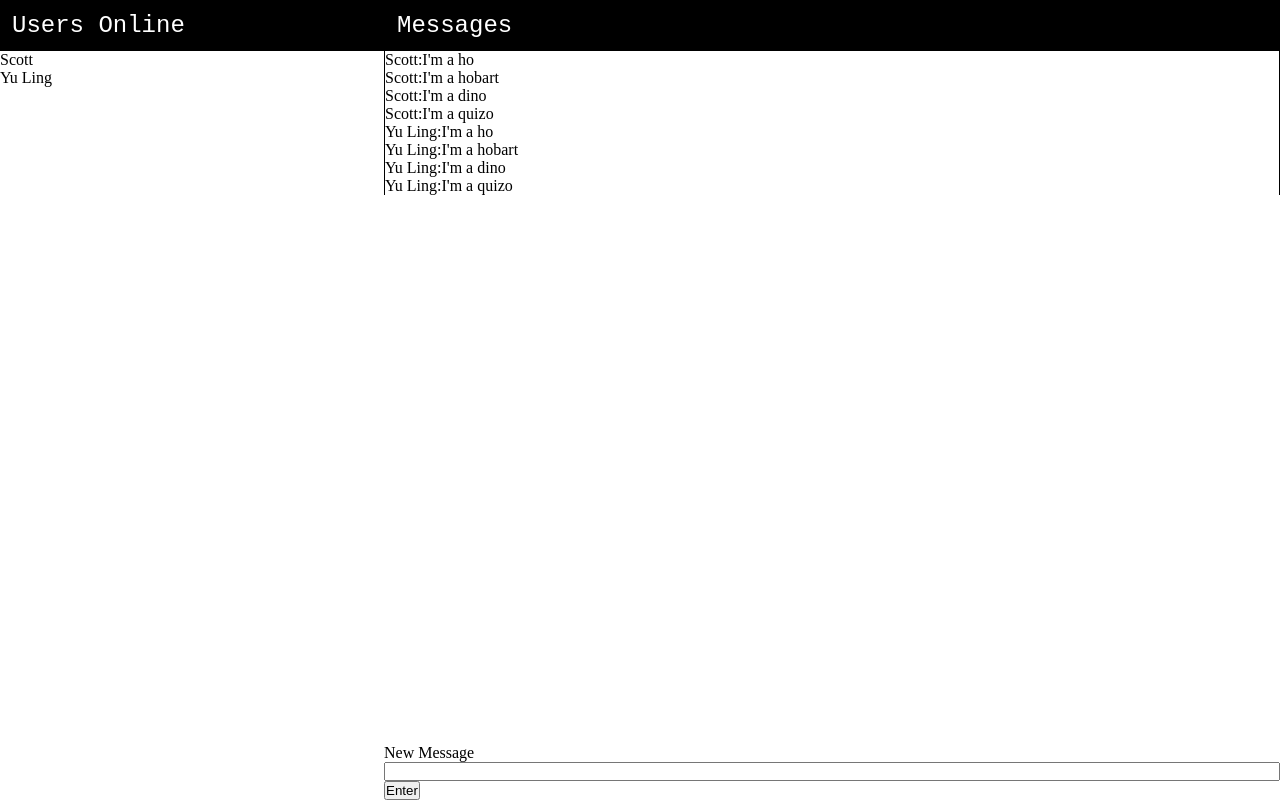
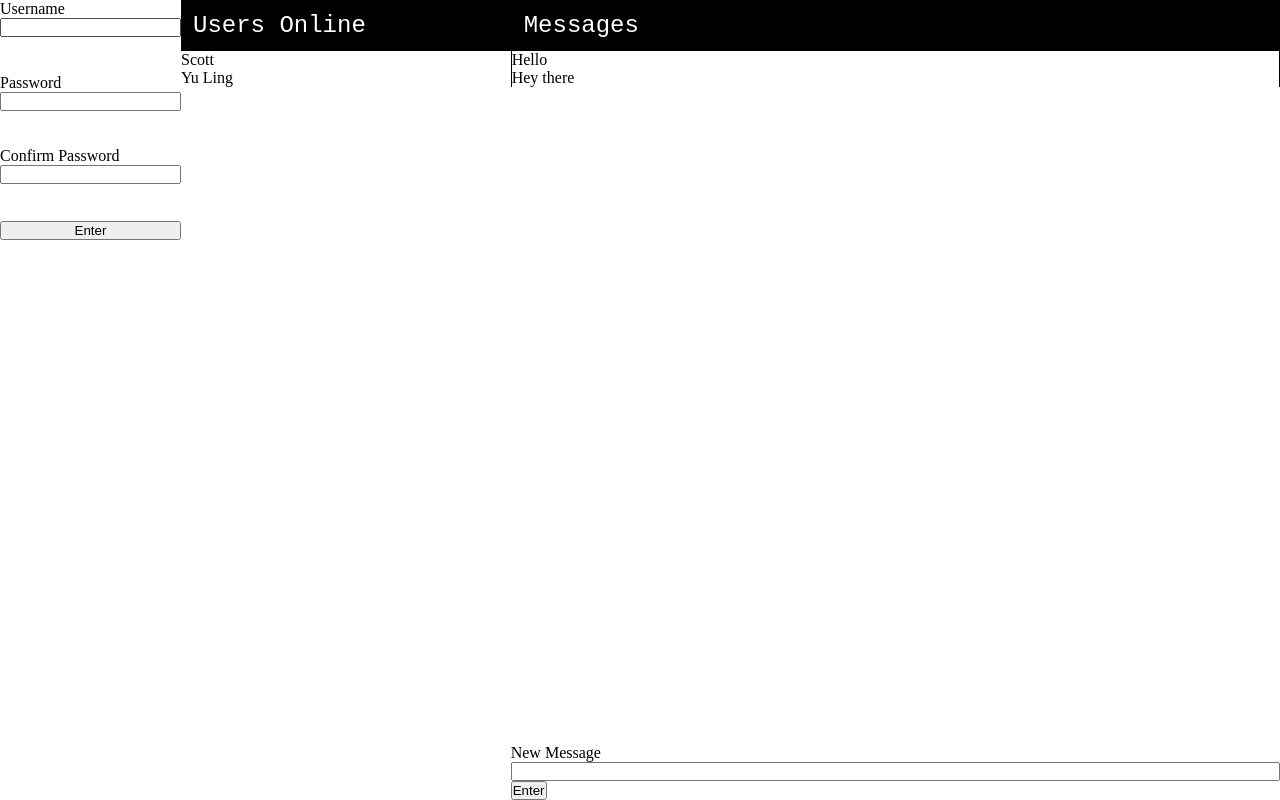
Before and after one commit to skillitzimberg/les-chats, a React (Create React App) app in the folder client/: page / in a window 1280 px wide. Built offline with nearby package versions, Linux system fonts and the light colour scheme.

Commit message:
WIP: registering a new user

```diff
--- a/client/src/App.js
+++ b/client/src/App.js
@@ -3,33 +3,40 @@ import "./App.css";
 import Users from "./Users";
 import Messages from "./Messages";
 import ChatForm from "./ChatForm";
-import userData from "./Dummy_Data/userData";
+import Registration from "./Registration";
+import { usersData, messagesData } from "./Dummy_Data/chatData";
 
 function App() {
-  const [data, setData] = useState(userData);
+  const [users, setUsers] = useState(usersData);
+  const [messages, setMessages] = useState(messagesData);
 
   function handleNewMessage(message) {
-    data[0].messages.push({ timeStamp: Date.now(), text: message });
-    setData(data);
-    console.log(data);
+    const newMessage = { timeStamp: Date.now(), text: message };
+    setMessages([...messages, newMessage]);
+  }
+
+  function handleNewUser(username, password) {
+    const newUser = {
+      id: users.length + 1,
+      username: username,
+      password: password,
+    };
+    setUsers([...users, newUser]);
+    console.log(users);
   }
 
   return (
     <main className="App">
+      <Registration handleNewUser={handleNewUser} />
       <section id="sidebar">
-        <Users userNames={userNames(data)} />
+        <Users users={users} />
       </section>
       <section id="chats">
-        <Messages userData={data} />
+        <Messages messages={messages} />
         <ChatForm handleNewMessage={handleNewMessage} />
       </section>
     </main>
   );
 }
 
-const userNames = (userData) =>
-  userData.map((user) => {
-    return user.name;
-  });
-
 export default App;
--- a/client/src/ChatForm.js
+++ b/client/src/ChatForm.js
@@ -3,10 +3,12 @@ import "./ChatForm.css";
 
 const ChatForm = (props) => {
   const [message, setMessage] = useState("");
+
   function handleSubmit(e) {
     e.preventDefault();
     props.handleNewMessage(message);
   }
+
   return (
     <section id="text-input">
       <form id="new-message" onSubmit={handleSubmit}>
--- /dev/null
+++ b/client/src/Dummy_Data/chatData.js
@@ -0,0 +1,25 @@
+export const usersData = [
+  {
+    id: 1,
+    name: "Scott",
+  },
+  {
+    id: 2,
+    name: "Yu Ling",
+  },
+];
+
+export const messagesData = [
+  {
+    id: 1,
+    text: "Hello",
+    from: "Scott",
+    createdAt: 1640207685503,
+  },
+  {
+    id: 2,
+    text: "Hey there",
+    from: "Yu Ling",
+    createdAt: 1640207685504,
+  },
+];
--- a/client/src/Dummy_Data/userData.js
+++ /dev/null
@@ -1,31 +0,0 @@
-const userMe = {
-  name: "Scott",
-  messages: [
-    {
-      timeStamp: 1639326350652,
-      text: "I'm a ho",
-    },
-    {
-      timeStamp: 1639326350654,
-      text: "I'm a dino",
-    },
-  ],
-};
-
-const userYou = {
-  name: "Yu Ling",
-  messages: [
-    {
-      timeStamp: 1639326350653,
-      text: "I'm a hobart",
-    },
-    {
-      timeStamp: 1639326350655,
-      text: "I'm a quizo",
-    },
-  ],
-};
-
-const userData = [userMe, userYou];
-
-export default userData;
--- a/client/src/Messages.js
+++ b/client/src/Messages.js
@@ -2,29 +2,12 @@ import React from "react";
 import "./Messages.css";
 import SectionHeader from "./SectionHeader";
 
-const Messages = ({ userData }) => {
-  console.log(userData);
-  function messagesByTime(users) {
-    const allMessages = users
-      .map((user) => user.messages.map((message) => message))
-      .flat();
-
-    const messagesByTime = allMessages.sort((a, b) => {
-      return a.timeStamp - b.timeStamp;
-    });
-
-    return messagesByTime;
-  }
-
+const Messages = ({ messages }) => {
   return (
     <section id="messages">
       <SectionHeader title={"Messages"} />
-      {userData.map((user) => {
-        return messagesByTime(userData).map((message) => (
-          <div key={message.timeStamp}>
-            {user.name}:{message.text}
-          </div>
-        ));
+      {messages.map((message) => {
+        return <div key={message.id}>{message.text}</div>;
       })}
     </section>
   );
--- /dev/null
+++ b/client/src/Registration.css
@@ -0,0 +1,19 @@
+#register {
+  display: flex;
+  flex-direction: column;
+  justify-content: space-between;
+  height: 30%;
+}
+
+#register label {
+  display: flex;
+  flex-direction: column;
+}
+
+#warn {
+  color: red;
+}
+
+.hidden {
+  display: none;
+}
--- /dev/null
+++ b/client/src/Registration.js
@@ -0,0 +1,69 @@
+import React, { useState } from "react";
+import "./Registration.css";
+
+export default function Registration({ handleNewUser }) {
+  const [username, setUsername] = useState("");
+  const [password, setPassword] = useState("");
+  const [confirmPassword, setConfirmPassword] = useState("");
+  const [warning, setWarning] = useState("hidden");
+
+  function onSubmit(e) {
+    e.preventDefault();
+    if (confirmPassword !== password) {
+      setWarning("");
+    } else {
+      handleNewUser(username, password);
+    }
+  }
+
+  function verifyPasswordMatch(value) {
+    setConfirmPassword(value);
+    if (
+      (value.length === password.length && value !== password) ||
+      value.length > password.length
+    ) {
+      setWarning("");
+    } else {
+      setWarning("hidden");
+    }
+  }
+
+  return (
+    <form id="register" onSubmit={onSubmit}>
+      <label htmlFor="username">
+        Username
+        <input
+          id="username"
+          name="username"
+          onChange={(e) => setUsername(e.target.value)}
+        ></input>
+      </label>
+
+      <label htmlFor="password">
+        Password
+        <input
+          id="password"
+          name="password"
+          type="password"
+          onChange={(e) => setPassword(e.target.value)}
+        ></input>
+      </label>
+
+      <label htmlFor="confirm">
+        Confirm Password
+        <input
+          id="confirm"
+          name="confirm"
+          type="password"
+          onChange={(e) => verifyPasswordMatch(e.target.value)}
+        ></input>
+      </label>
+
+      <span id="warn" className={warning}>
+        Passwords do not match - please try again
+      </span>
+
+      <button type="submit">Enter</button>
+    </form>
+  );
+}
--- a/client/src/Users.js
+++ b/client/src/Users.js
@@ -2,12 +2,12 @@ import React from "react";
 import "./Users.css";
 import SectionHeader from "./SectionHeader";
 
-export default function Users(props) {
+export default function Users({ users }) {
   return (
     <section id="users">
       <SectionHeader title={"Users Online"} />
-      {props.userNames.map((name) => {
-        return <div key={name}>{name}</div>;
+      {users.map((user) => {
+        return <div key={user.id}>{user.name}</div>;
       })}
     </section>
   );
```
Also changed, not shown: 1 other file (tests, documents, lock files or other folders).
